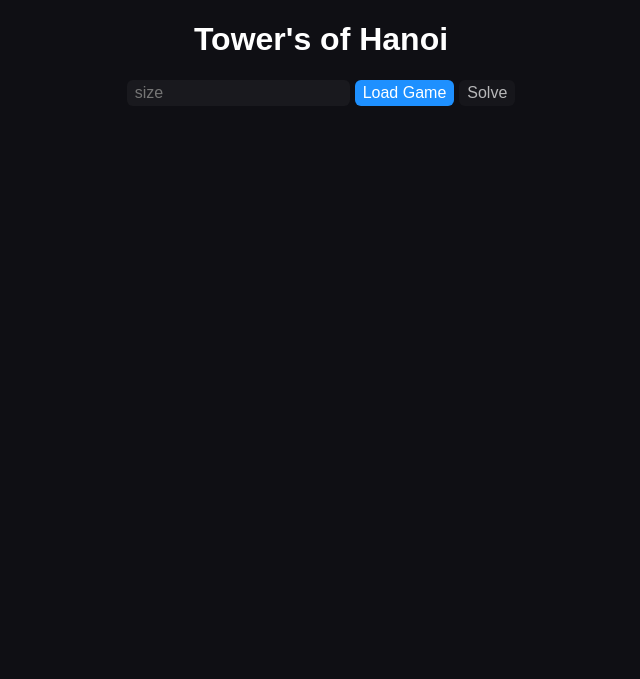
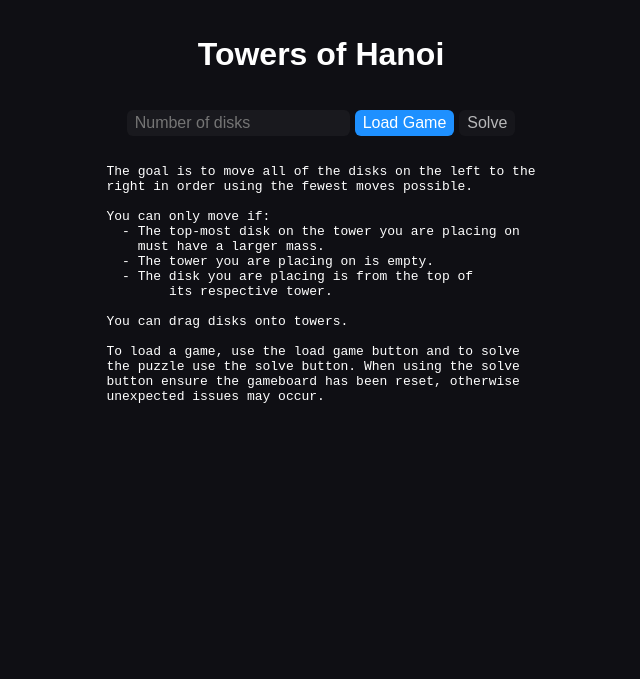
Before and after one commit to tywil04/cs-a-level-random-javascript, a plain HTML site: page towers-of-hanoi/index.html in a window 1280 px wide. Shown: the whole page, without its empty margins (319-959 px from the left). Drawn offline with Linux system fonts and the light colour scheme.

Commit message:
finish towers of hanoi

```diff
--- a/towers-of-hanoi/index.html
+++ b/towers-of-hanoi/index.html
@@ -10,25 +10,45 @@
 		<link rel="stylesheet" href="/shared.css"></link>
 	</head>
 	<body>
-		<div class="hBox">
-			<h1>Tower's of Hanoi</h1>
+		<div class="hBox mBottom mTop">
+			<h1>Towers of Hanoi</h1>
 		</div>
 
 		<div class="hBox mBottom">
-			<input id="gameSizeInput" type="number" placeholder="size"/>
+			<input id="gameSizeInput" type="number" placeholder="Number of disks"/>
 			<button id="gameButton">Load Game</button>
 			<button id="solveGame" class="subtle" disabled>Solve</button>
 		</div>
 
-		<div class="container mBottom">
+		<div class="container mBottom emptyZero"></div>
+
+		<div class="hBox">
+			<div class="vBox vFit">
+				<div id="moves" class="emptyZero"></div>
+				<div id="minMoves" class="emptyZero"></div>
+				<div id="message" class="emptyZero"></div>
+			</div>
 		</div>
 
 		<div class="hBox">
-			<div class="vBox vFit">
-				<div id="moves" class="mBottom"></div>
-				<div id="minMoves" class="mBottom"></div>
-				<div id="message" class="mBottom"></div>
-			</div>
+			<pre>
+The goal is to move all of the disks on the left to the
+right in order using the fewest moves possible.
+
+You can only move if:
+  - The top-most disk on the tower you are placing on
+    must have a larger mass.
+  - The tower you are placing on is empty.
+  - The disk you are placing is from the top of
+	its respective tower.
+
+You can drag disks onto towers.
+
+To load a game, use the load game button and to solve
+the puzzle use the solve button. When using the solve
+button ensure the gameboard has been reset, otherwise
+unexpected issues may occur.
+			</pre>
 		</div>
 
 		<script src="main.js"></script>
--- a/towers-of-hanoi/main.js
+++ b/towers-of-hanoi/main.js
@@ -209,7 +209,7 @@ function gameButtonClicked(event) {
         solveGame.addEventListener("click", () => towerOfHanoi(solveGame, size, ...towerObjects))
         solveGame.disabled = false
 
-        document.querySelector("#minMoves").innerText = `Minimum number of moves: ${(2 ** size) - 1}`
+        document.querySelector("#minMoves").innerText = (2 ** size) - 1
         document.querySelector("#moves").innerText = "0"
 
 		event.target.innerText = "Reset Game"
--- a/towers-of-hanoi/styles.css
+++ b/towers-of-hanoi/styles.css
@@ -62,6 +62,10 @@
     justify-content: center;
 }
 
+.emptyZero:empty {
+    display: none;
+}
+
 .hBox {
     display: flex;
     flex-direction: row;
@@ -83,5 +87,17 @@
 }
 
 .mBottom {
-    margin-bottom: 10px;
+    margin-bottom: 15px;
 }
+
+.mTop {
+    margin-top: 15px;
+}
+
+#moves::before {
+    content: "Moves: "
+}
+
+#minMoves::before {
+    content: "Minimum number of moves: "
+}
```
